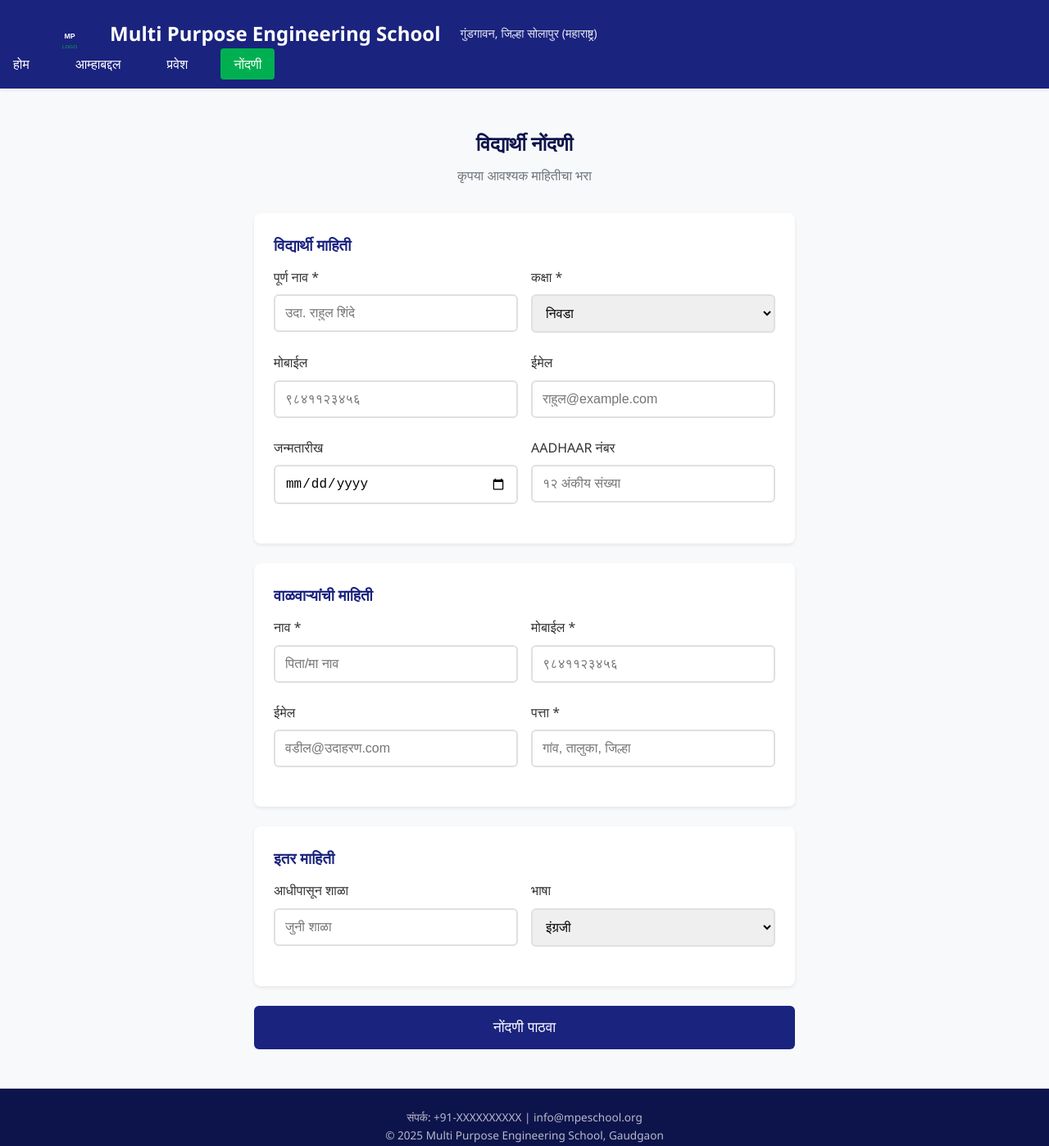
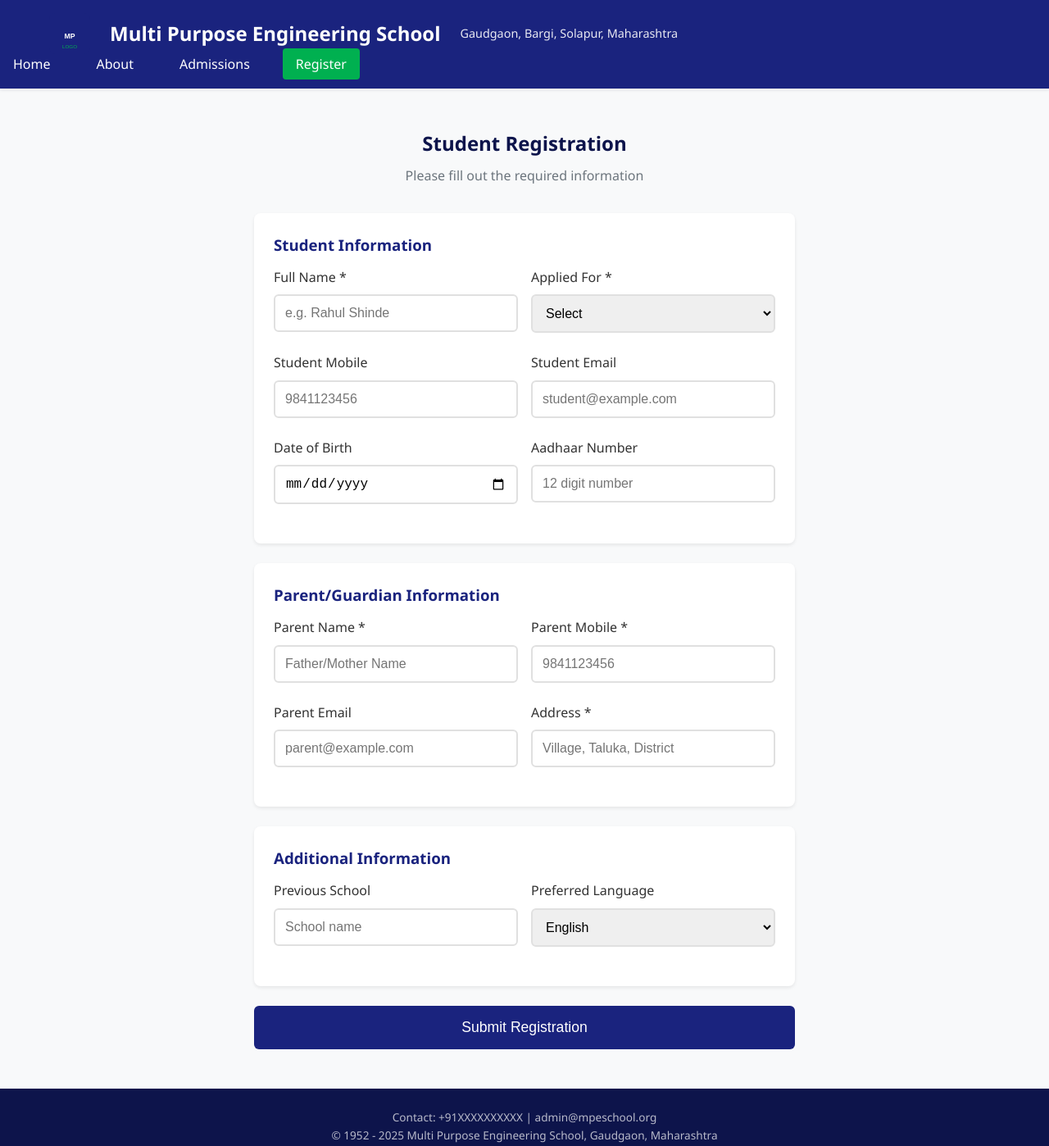
Before and after one commit to atharv-2252/adarshNewEnglish, a website: page register.html in a window 1280 px wide. Shown: the whole page at 82% size. Drawn offline with Linux system fonts and the light colour scheme.

Commit message:
Complete English translation for all pages
- Updated index.html: tagline, navigation, sections to English
- Updated about.html: title, footer, tagline to English
- Updated admissions.html: title to English, footer to English
- Updated register.html: full form labels and placeholders to English
- All pages now have consistent English navigation
- Footer shows establishment year 1952 and correct contact info
- Formspree endpoint: https://formspree.io/f/xzedowzvy

Website ready for deployment to GitHub Pages or Zoho Catalyst

```diff
--- a/register.html
+++ b/register.html
@@ -3,7 +3,7 @@
 <head>
     <meta charset="UTF-8">
     <meta name="viewport" content="width=device-width, initial-scale=1.0">
-    <title>नोंदणी - Multi Purpose Engineering School</title>
+    <title>Registration - Multi Purpose Engineering School</title>
     <link rel="stylesheet" href="css/style.css">
 </head>
 <body>
@@ -13,120 +13,120 @@
             <img src="assets/logo-placeholder.svg" alt="Multi Purpose Engineering School Logo" class="logo-img">
         </div>
         <h1 class="site-title">Multi Purpose Engineering School</h1>
-        <p class="site-tagline">गुंडगावन, जिल्हा सोलापुर (महाराष्ट्र)</p>
+        <p class="site-tagline">Gaudgaon, Bargi, Solapur, Maharashtra</p>
     </div>
     <nav class="site-nav">
         <ul class="nav-list">
-            <li><a href="index.html" class="nav-link">होम</a></li>
-            <li><a href="about.html" class="nav-link">आम्हाबद्दल</a></li>
-            <li><a href="admissions.html" class="nav-link">प्रवेश</a></li>
-            <li><a href="register.html" class="nav-link active">नोंदणी</a></li>
+            <li><a href="index.html" class="nav-link">Home</a></li>
+            <li><a href="about.html" class="nav-link">About</a></li>
+            <li><a href="admissions.html" class="nav-link">Admissions</a></li>
+            <li><a href="register.html" class="nav-link active">Register</a></li>
         </ul>
     </nav>
 </header>
 
 <main class="register-section">
     <div class="container">
-        <h2 class="text-center">विद्यार्थी नोंदणी</h2>
-        <p class="text-center">कृपया आवश्यक माहितीचा भरा</p>
+        <h2 class="text-center">Student Registration</h2>
+        <p class="text-center">Please fill out the required information</p>
 
         <form id="registrationForm" action="https://formspree.io/f/xzedowzvy" method="POST">
-            <input type="hidden" name="_subject" value="નवीन વિદ્યાર્થી નોંધણી">
+            <input type="hidden" name="_subject" value="New Student Registration">
             <input type="hidden" name="_captcha" value="false">
 
             <div class="info-card">
-                <h3>विद्यार्थी माहिती</h3>
+                <h3>Student Information</h3>
                 <div class="form-row">
                     <div class="form-group">
-                        <label for="student_name">पूर्ण नाव *</label>
-                        <input type="text" id="student_name" name="student_name" class="form-control" required placeholder="उदा. राहुल शिंदे">
+                        <label for="student_name">Full Name *</label>
+                        <input type="text" id="student_name" name="student_name" class="form-control" required placeholder="e.g. Rahul Shinde">
                     </div>
                     <div class="form-group">
-                        <label for="class_applied">कक्षा *</label>
+                        <label for="class_applied">Applied For *</label>
                         <select id="class_applied" name="class_applied" class="form-control" required>
-                            <option value="">निवडा</option>
-                            <option value="11th PCM">११थ - PCM</option>
-                            <option value="11th PCB">११थ - PCB</option>
-                            <option value="11th Commerce">११थ - Commerce</option>
-                            <option value="12th PCM">१२थ - PCM</option>
-                            <option value="12th PCB">१२थ - PCB</option>
-                            <option value="12th Commerce">१२थ - Commerce</option>
+                            <option value="">Select</option>
+                            <option value="11th PCM">11th - PCM</option>
+                            <option value="11th PCB">11th - PCB</option>
+                            <option value="11th Commerce">11th - Commerce</option>
+                            <option value="12th PCM">12th - PCM</option>
+                            <option value="12th PCB">12th - PCB</option>
+                            <option value="12th Commerce">12th - Commerce</option>
                         </select>
                     </div>
                 </div>
                 <div class="form-row">
                     <div class="form-group">
-                        <label for="student_mobile">मोबाईल</label>
-                        <input type="tel" id="student_mobile" name="student_mobile" class="form-control" placeholder="९८४११२३४५६">
+                        <label for="student_mobile">Student Mobile</label>
+                        <input type="tel" id="student_mobile" name="student_mobile" class="form-control" placeholder="9841123456">
                     </div>
                     <div class="form-group">
-                        <label for="student_email">ईमेल</label>
-                        <input type="email" id="student_email" name="student_email" class="form-control" placeholder="राहुल@example.com">
+                        <label for="student_email">Student Email</label>
+                        <input type="email" id="student_email" name="student_email" class="form-control" placeholder="student@example.com">
                     </div>
                 </div>
                 <div class="form-row">
                     <div class="form-group">
-                        <label for="dob">जन्मतारीख</label>
+                        <label for="dob">Date of Birth</label>
                         <input type="date" id="dob" name="dob" class="form-control">
                     </div>
                     <div class="form-group">
-                        <label for="aadhaar">AADHAAR नंबर</label>
-                        <input type="text" id="aadhaar" name="aadhaar" class="form-control" placeholder="१२ अंकीय संख्या">
+                        <label for="aadhaar">Aadhaar Number</label>
+                        <input type="text" id="aadhaar" name="aadhaar" class="form-control" placeholder="12 digit number">
                     </div>
                 </div>
             </div>
 
             <div class="info-card">
-                <h3>वाळवाऱ्यांची माहिती</h3>
+                <h3>Parent/Guardian Information</h3>
                 <div class="form-row">
                     <div class="form-group">
-                        <label for="parent_name">नाव *</label>
-                        <input type="text" id="parent_name" name="parent_name" class="form-control" required placeholder="पिता/मा नाव">
+                        <label for="parent_name">Parent Name *</label>
+                        <input type="text" id="parent_name" name="parent_name" class="form-control" required placeholder="Father/Mother Name">
                     </div>
                     <div class="form-group">
-                        <label for="parent_mobile">मोबाईल *</label>
-                        <input type="tel" id="parent_mobile" name="parent_mobile" class="form-control" required placeholder="९८४११२३४५६">
+                        <label for="parent_mobile">Parent Mobile *</label>
+                        <input type="tel" id="parent_mobile" name="parent_mobile" class="form-control" required placeholder="9841123456">
                     </div>
                 </div>
                 <div class="form-row">
                     <div class="form-group">
-                        <label for="parent_email">ईमेल</label>
-                        <input type="email" id="parent_email" name="parent_email" class="form-control" placeholder="वडील@उदाहरण.com">
+                        <label for="parent_email">Parent Email</label>
+                        <input type="email" id="parent_email" name="parent_email" class="form-control" placeholder="parent@example.com">
                     </div>
                     <div class="form-group">
-                        <label for="address">पत्ता *</label>
-                        <input type="text" id="address" name="address" class="form-control" required placeholder="गांव, तालुका, जिल्हा">
+                        <label for="address">Address *</label>
+                        <input type="text" id="address" name="address" class="form-control" required placeholder="Village, Taluka, District">
                     </div>
                 </div>
             </div>
 
             <div class="info-card">
-                <h3>इतर माहिती</h3>
+                <h3>Additional Information</h3>
                 <div class="form-row">
                     <div class="form-group">
-                        <label for="previous_school">आधीपासून शाळा</label>
-                        <input type="text" id="previous_school" name="previous_school" class="form-control" placeholder="जुनी शाळा">
+                        <label for="previous_school">Previous School</label>
+                        <input type="text" id="previous_school" name="previous_school" class="form-control" placeholder="School name">
                     </div>
                     <div class="form-group">
-                        <label for="language">भाषा</label>
+                        <label for="language">Preferred Language</label>
                         <select id="language" name="language" class="form-control">
-                            <option value="English">इंग्रजी</option>
-                            <option value="Hindi">हिंदी</option>
-                            <option value="Marathi">मराठी</option>
+                            <option value="English">English</option>
+                            <option value="Hindi">Hindi</option>
+                            <option value="Marathi">Marathi</option>
                         </select>
                     </div>
                 </div>
             </div>
 
-            <button type="submit" class="btn-submit">नोंदणी पाठवा</button>
+            <button type="submit" class="btn-submit">Submit Registration</button>
         </form>
     </div>
 </main>
 
 <footer class="site-footer">
     <div class="container">
-        <p>संपर्क: +91-XXXXXXXXXX | info@mpeschool.org</p>
-        <p>&copy; 2025 Multi Purpose Engineering School, Gaudgaon</p>
+        <p>Contact: +91XXXXXXXXXX | admin@mpeschool.org</p>
+        <p>&copy; 1952 - 2025 Multi Purpose Engineering School, Gaudgaon, Maharashtra</p>
     </div>
 </footer>
 
```
Also changed, not shown: about.html (+23 -23 lines), admissions.html (+36 -36 lines), index.html (+18 -18 lines), 1 other file.
